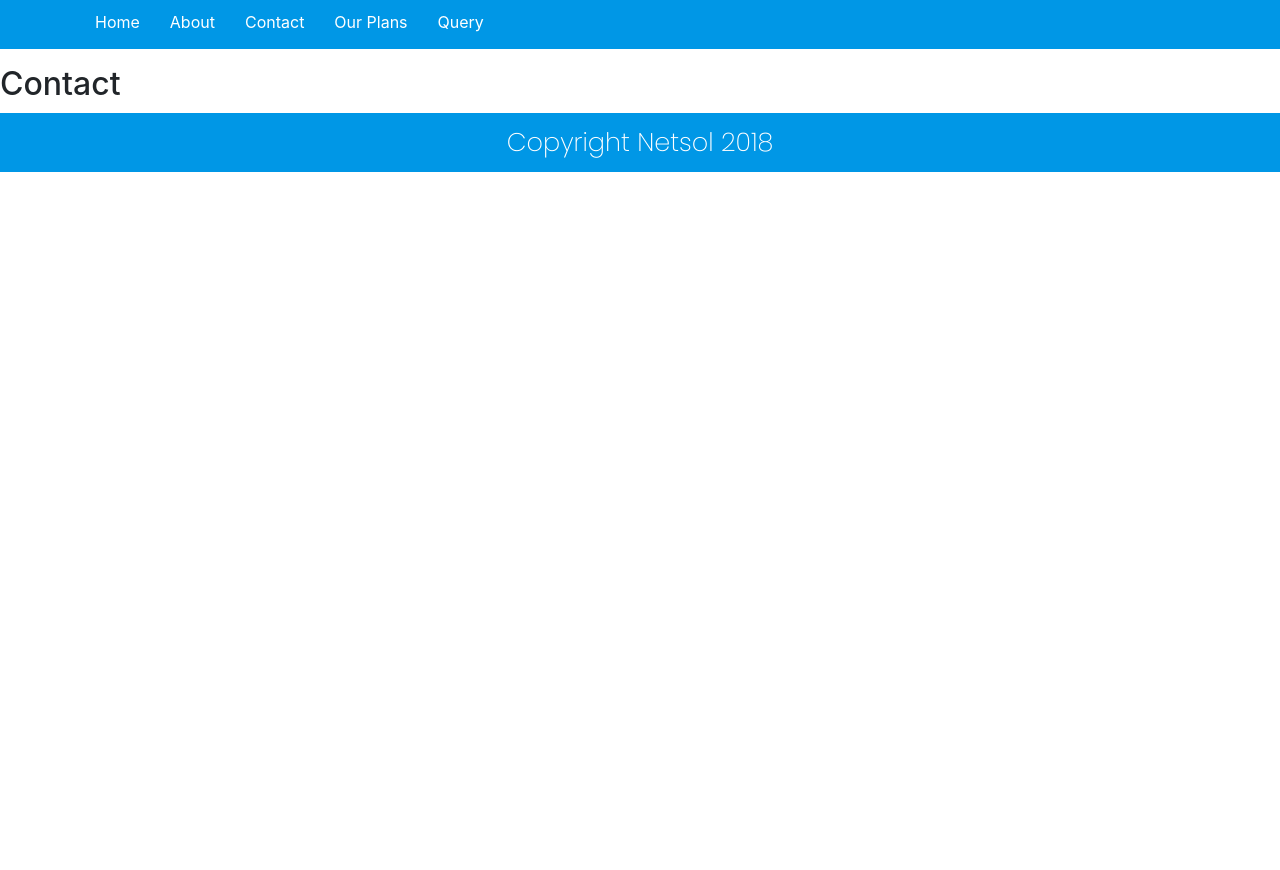
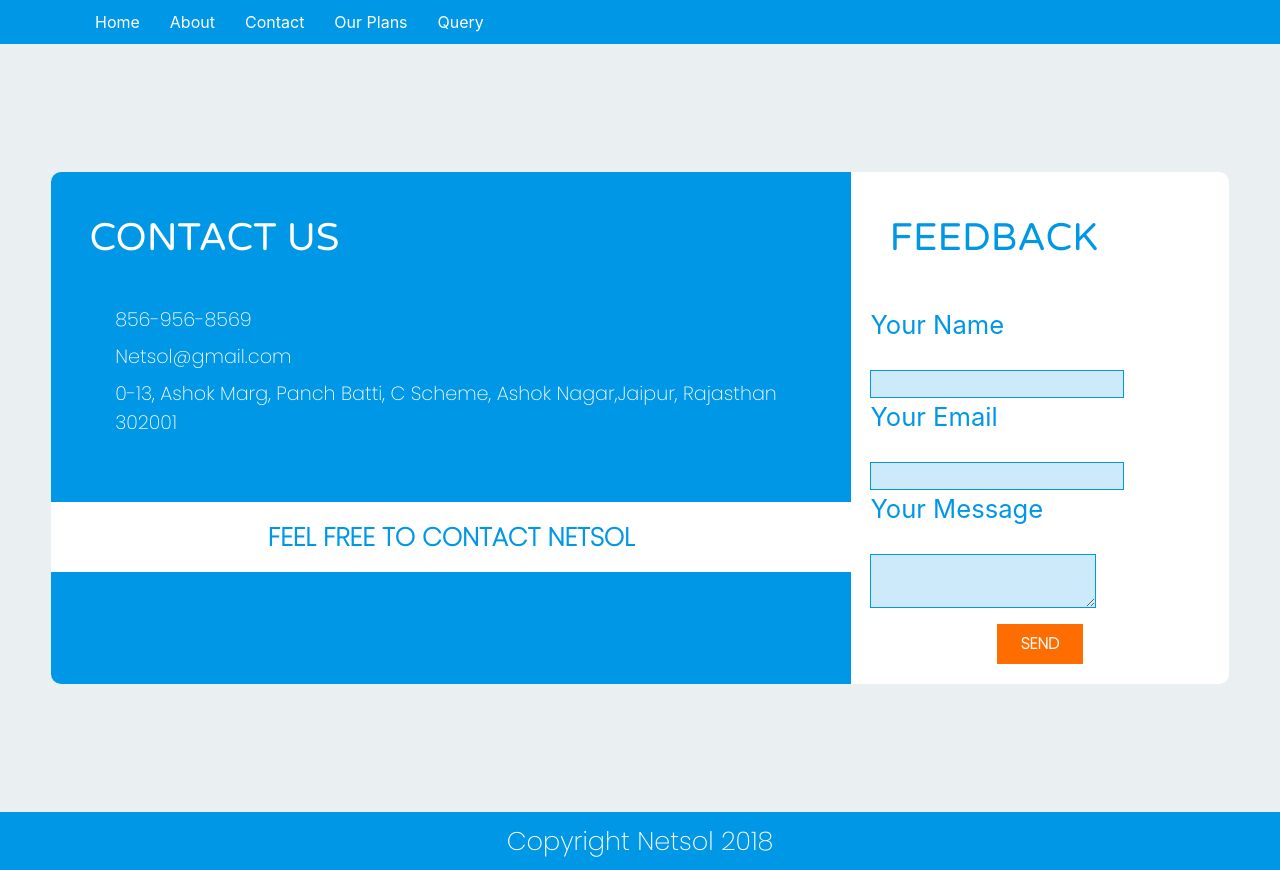
Before and after one commit to gauravnagar192/NetsolWebsite, a React (Create React App) app in the folder client/: page /contact in a window 1280 px wide. Before the commit the page ends 800 px from the top, so only its background shows below. Built offline with nearby package versions, Linux system fonts and the light colour scheme.

Commit message:
working on contact page

```diff
--- a/client/public/index.html
+++ b/client/public/index.html
@@ -54,6 +54,32 @@
         }
       })
     })
+
+
+
+
+
+    window.addEventListener('load', () => {
+      // When the user scrolls the page, execute myFunction
+      window.onscroll = function() {myFunction()};
+
+      // Get the navbar
+      var navbar = document.getElementsByClassName("Nav")[0];
+      console.log(navbar);
+
+      // Get the offset position of the navbar
+      var sticky = navbar.offsetTop;
+      // Add the sticky class to the navbar when you reach its scroll position. Remove "sticky" when you leave the scroll position
+      function myFunction() {
+        if (window.pageYOffset > sticky) {
+          navbar.classList.add("sticky")
+        } else {
+          navbar.classList.remove("sticky");
+        }
+       }
+    })
+
+
   </script>
   </body>
 </html>
--- a/client/src/App.css
+++ b/client/src/App.css
@@ -4,15 +4,40 @@
 @import url('https://fonts.googleapis.com/css?family=Righteous');
 
 @media screen and (max-width: 426px) {
+  #rw-grid {
+    padding: 20px 10px;
+    background: #F44336;
+    color: #FFFFFF;
+    font-family: 'Poppins' , sans-serif;
+    font-size: 2.5vh;
+    font-weight: bold;
+    word-spacing: 2px;
+  }
+  #rw-grid > div {
+    letter-spacing: 1px;
+    display: block;
+    margin: 4vh 6vh;
+    text-align: center;
+  }
+  .user {
+    display: block;
+    color: #FF6D00;
+    font-size: 3vh;
+  }
+  #rw-h {
+    font-family: 'Varela Round' , sans-serif;
+    margin: 10px;
+    color: #FF6D00;
+    font-size: vh;
+  }
   footer {
     display: block;
     text-align: center;
     background: #0097E6;
     color: #FFFFFF;
-    margin-top: 10px;
     padding: 5px 0px;
     font-family: 'Poppins', sans-serif;
-    font-size: 4vh;
+    font-size: 3vh;
   }
   #quote{
     color: #0097E6;
@@ -94,7 +119,7 @@
     background: #0097E6;
     color: #FFFFFF;
     text-align: center;
-    border: none;
+    border: 1px solid #0097E6;
   }
   .heading2 {
     color: #0097E6;
@@ -176,7 +201,7 @@
     color: #FFFFFF;
   }
   .Nav {
-    background: #0097E6;
+    background: #F44336;
   }
   .Nav-item:hover {
     background: #FF6D00;
@@ -190,12 +215,119 @@
   }
 }
 @media screen and (min-width: 426px) {
+  #fn , #fe , #fm {
+    display: block;
+    font-size: 2vw;
+    margin-left: 1.5vw;
+    margin-bottom: 2vw;
+  }
+  #f-name , #f-email , #f-msg {
+
+    display: block;
+    border: 1px solid #0097E6;
+    margin: 0vw 0vw 0vw 1.5vw;
+    background: rgba(0,151,230,.2);
+    color: #0097E6;
+  }
+  #f-submit {
+    margin-left: auto;
+    margin-right: auto;
+    background: #FF6D00;
+    font-family: 'Poppins' , sans-serif;
+    text-align: center;
+    border: none;
+    padding: 1vh 3vh;
+    display: block;
+    margin-top: 2vh;
+    color: #FFFFFF;
+    font-weight: bold;
+  }
+  #cont {
+    background: #EAF0F1;
+    padding: 5vw 2vw;
+  }
+  #contact {
+    display: grid;
+    grid-template-columns: 100vh 0vh;
+    margin: 5vw 2vw;
+    height: 40vw;
+  }
+  #ct-h , #fdbk-h {
+    margin: 3vw;
+    font-family: 'Varela Round' , sans-serif;
+    font-size: 3vw;
+  }
+  .ct-info {
+    margin-left: 5vw;
+    font-family: 'Poppins' , sans-serif;
+    font-size: 1.5vw;
+    margin-top: 1vh;
+    margin-right: 5vw;
+  }
+  #ct-sl {
+    text-align: center;
+    background: #FFFFFF;
+    color: #0097E6;
+    margin: 5vw 0vh;
+    padding: 2vh;
+    font-size: 2vw;
+    font-family: 'Poppins' , sans-serif;
+    font-weight: bolder;
+  }
+  #contact-us {
+    border-top-left-radius: 10px;
+    border-bottom-left-radius: 10px;
+    background: #0097E6;
+    color: #FFFFFF;
+    grid-column-start: 1;
+    grid-column-end: 2;
+    width: auto;
+  }
+  #fdbk {
+    border-top-right-radius: 10px;
+    border-bottom-right-radius: 10px;
+    background: #FFFFFF;
+    color: #0097E6;
+    grid-column-start: 3;
+    grid-column-end: 4;
+    width: auto;
+  }
+  .sticky {
+    position: fixed;
+    top: 0;
+    width: 100%;
+  }
+  #rw-grid {
+    display: grid;
+    grid-template-columns: auto auto auto;
+    padding: 40px 70px;
+    background: #F44336;
+    color: #FFFFFF;
+    font-family: 'Poppins' , sans-serif;
+    font-size: 1.5vw;
+    font-weight: bold;
+    word-spacing: 2px;
+  }
+  #rw-grid > div {
+    width: 25vw;
+  }
+  .user {
+    display: block;
+    color: #FF6D00;
+  }
+  #rw-h {
+    font-family: 'Varela Round' , sans-serif;
+    margin-left: 70px;
+    margin-top: 20px;
+    margin-bottom: 20px;
+    color: #FF6D00;
+    font-size: 3vw;
+  }
   footer {
     display: block;
     text-align: center;
     background: #0097E6;
     color: #FFFFFF;
-    margin-top: 10px;
     padding: 10px 0px;
     font-family: 'Poppins', sans-serif;
     font-size: 2vw;
@@ -355,8 +487,7 @@
   }
   .Nav-item {
     display: inline-block;
-    padding: 10px 15px 5px 15px;
-    margin-bottom: 10px;
+    padding: 10px 15px;
   }
   .Nav-item:hover {
     background: #FF6D00;
@@ -368,6 +499,9 @@
   .Nav-link {
     text-decoration: none;
     color: #FFFFFF;
+  }
+  .Navbar {
+    margin-bottom: 0px;
   }
 }
 /*
--- a/client/src/component/contact.js
+++ b/client/src/component/contact.js
@@ -4,7 +4,30 @@ import React , { Component } from 'react';
 class Contact extends Component {
   render(){
     return(
-      <h2>Contact</h2>
+      <div id="cont">
+        <div id="contact">
+         <div id="contact-us">
+          <div id="ct-h">CONTACT US</div>
+          <div className="ct-info">856-956-8569</div>
+          <div className="ct-info">Netsol@gmail.com</div>
+          <div className="ct-info">0-13, Ashok Marg, Panch Batti,
+          C Scheme, Ashok Nagar,Jaipur, Rajasthan 302001</div>
+          <div id="ct-sl">FEEL FREE TO CONTACT NETSOL</div>
+         </div>
+         <div id="fdbk">
+         <div id="fdbk-h">FEEDBACK</div>
+         <form action=" ">
+          <label htmlFor="" id="fn">Your Name</label>
+          <input type="text" id="f-name"/>
+          <label htmlFor="" id="fe">Your Email</label>
+          <input type="text" id="f-email"/>
+          <label htmlFor="" id="fm">Your Message</label>
+          <textarea name="" id="f-msg"></textarea>
+          <input type="submit" id="f-submit" value="SEND"/>
+         </form>
+         </div>
+        </div>
+        </div>
     );
   }
 }
--- a/client/src/component/home.js
+++ b/client/src/component/home.js
@@ -74,6 +74,21 @@ class Home extends Component {
          hope to get interview call from us . we wish you a very good luck from our side</div>
         <a href="/" id="send-dt">Send Details</a>
        </div>
+       <div id="rw-h">
+       Reviews from users
+       </div>
+       <div id="rw-grid">
+        <div id="rw-item1">
+        Netsol broadband speed is very fast . i really loved their service
+        <span className="user"> - Rohan sharma</span>
+        </div>
+        <div className="rw-item2">
+        </div>
+        <div id="rw-item3">
+        I feel amazing by using netsol broadband it’s one of my favourite network now
+        <span className="user"> - Riya sharma</span>
+        </div>
+       </div>
       </div>
     );
   }
```
Also changed, not shown: client/src/img/desk.jpg (added), client/src/img/write.jpg (added).
